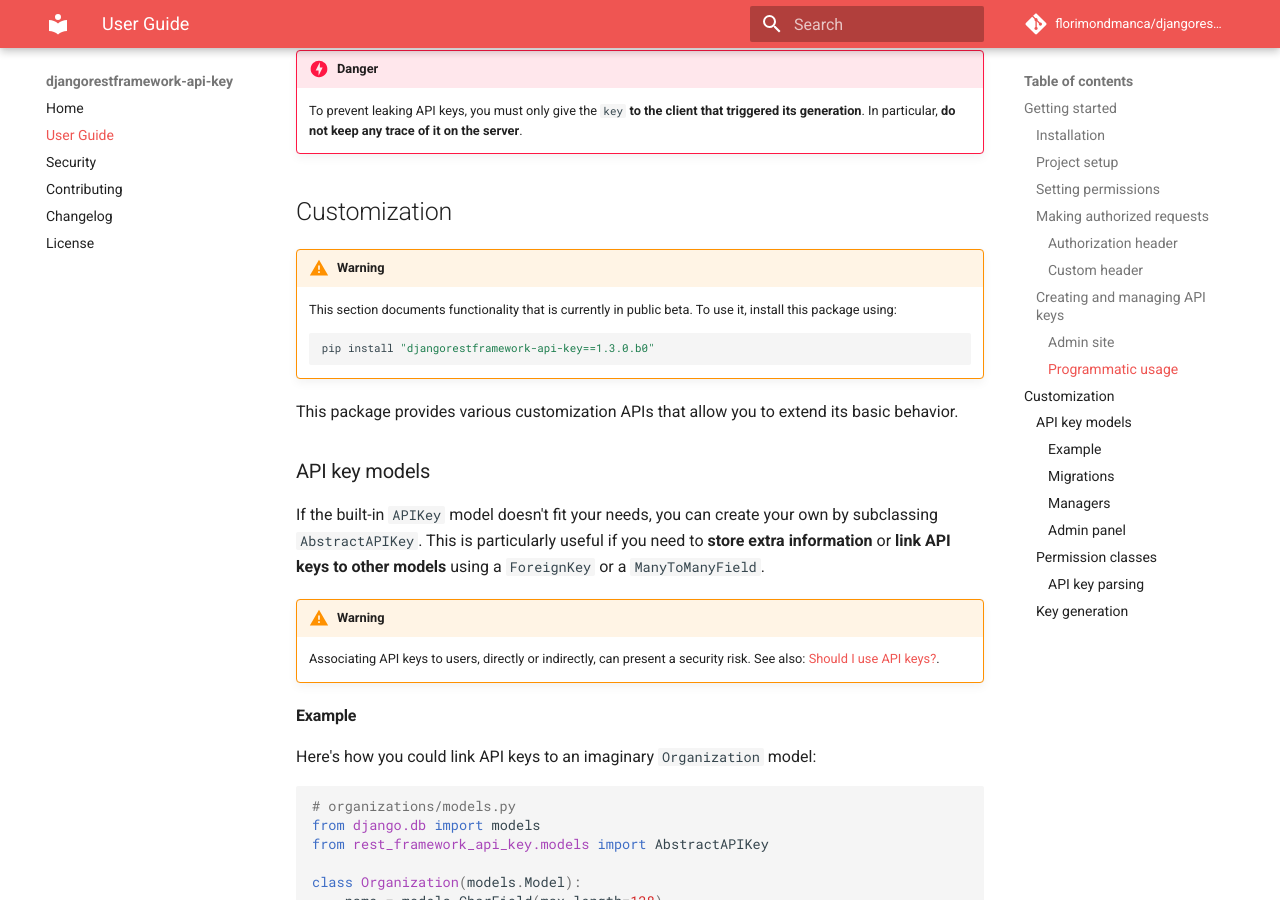
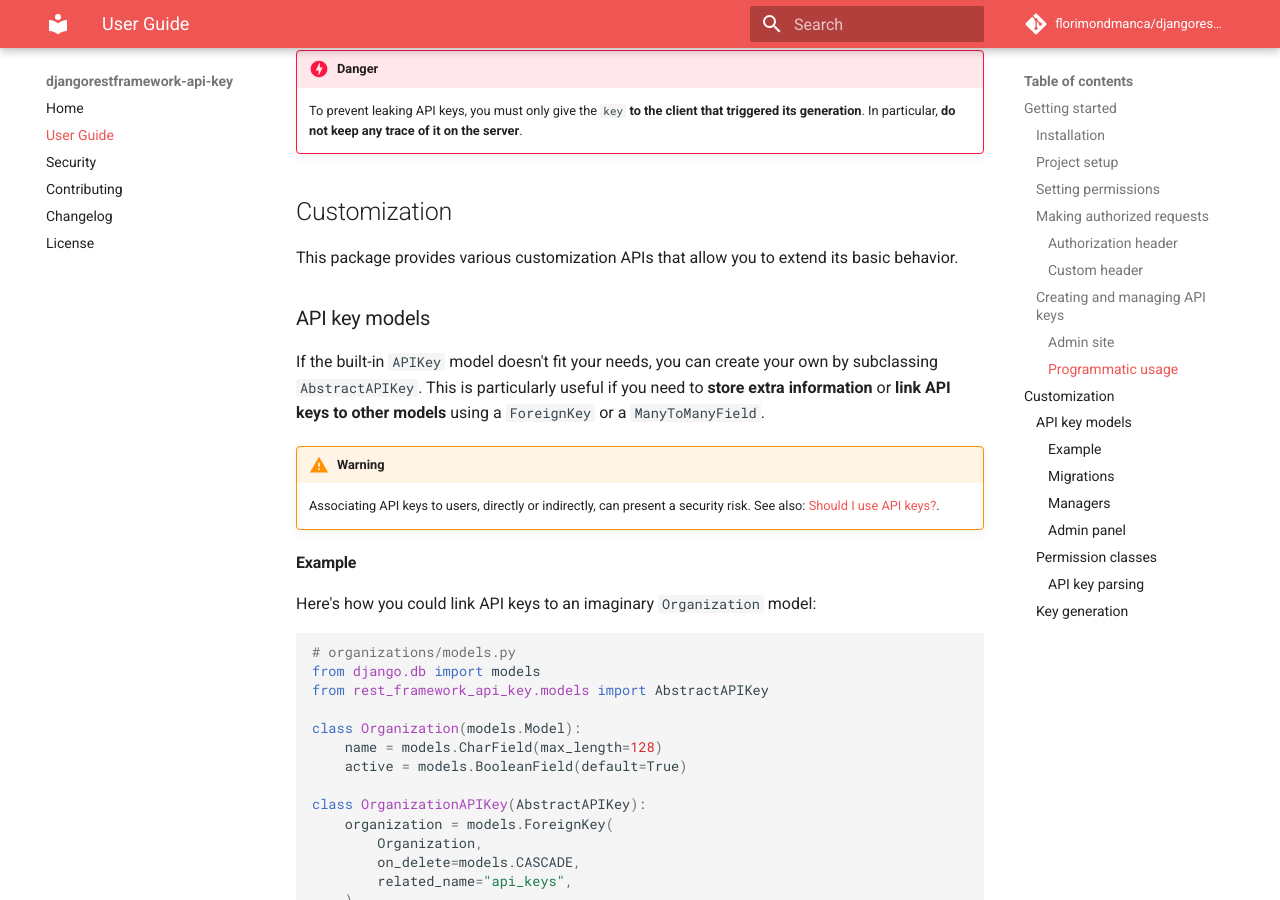
Before and after one commit to florimondmanca/djangorestframework-api-key, an MkDocs documentation site: the page built from docs/guide.md, in a window 1280 px wide and 900 px high, scrolled down 3084 px. Built offline with MkDocs 1.6.1 and Material for MkDocs 9.7.7, drawn with Linux system fonts in a browser that asks for light colours; comment, search, counter and statistics services are not loaded.

Commit message:
Remove beta notice

````diff
--- a/docs/guide.md
+++ b/docs/guide.md
@@ -143,13 +143,6 @@ API keys can be created, viewed and revoked programmatically by manipulating the
     To prevent leaking API keys, you must only give the `key` **to the client that triggered its generation**. In particular, **do not keep any trace of it on the server**.
 
 ## Customization
-
-!!! warning
-    This section documents functionality that is currently in public beta. To use it, install this package using:
-
-    ```bash
-    pip install "djangorestframework-api-key==1.3.0.b0"
-    ```
 
 This package provides various customization APIs that allow you to extend its basic behavior.
 
````
Also changed, not shown: README.md (+1 -1 lines), docs/index.md (+1 -1 lines).
